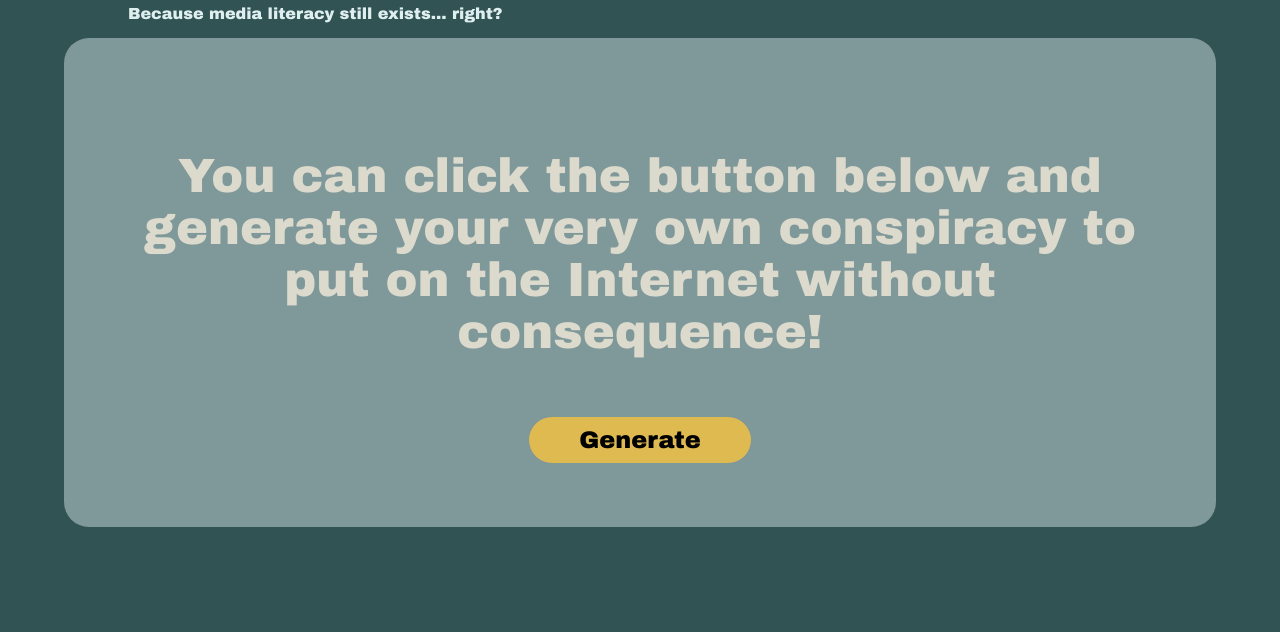
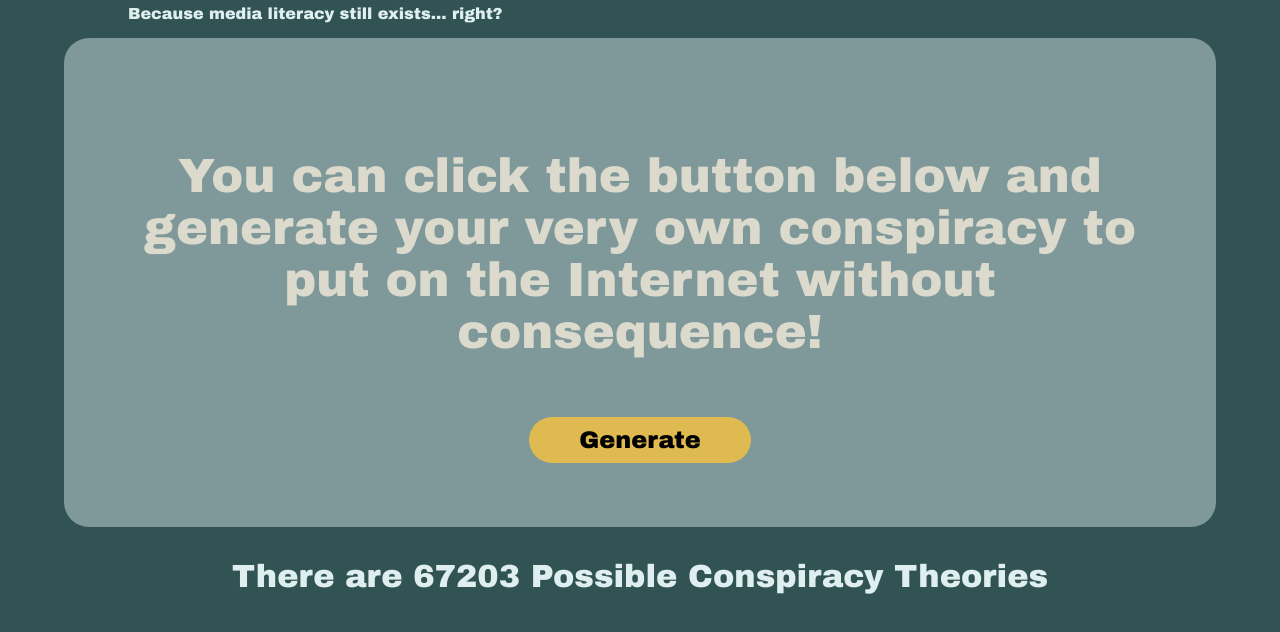
Before and after one commit to matthewkouveliotes/Conspiracy-Theory-Generator, a plain HTML site: page index.html in a window 1280 px wide. Shown: the part 144-776 px from the top of the page. Drawn offline with Linux system fonts and the light colour scheme.

Commit message:
i am so cooked bro

```diff
--- a/index.html
+++ b/index.html
@@ -18,5 +18,6 @@
     <p id="content">You can click the button below and generate your very own conspiracy to put on the Internet without consequence!</p>
     <button id="generate" onclick="createConspiracy()">Generate</button>
 </div>
+<p id="total"></p>
 </body>
 </html>
--- a/script.js
+++ b/script.js
@@ -3,22 +3,32 @@ var events;
 var groups;
 var things;
 var formats;
-
+var check = 0;
 function loadPresets() {
     fetch("./resources/people.txt").then((res) => res.text()).then((text) => {
         people = text.split('\n');
+        check++;
+        calculatePossible(check);
     }).catch((e) => console.error(e));
     fetch("./resources/events.txt").then((res) => res.text()).then((text) => {
         events = text.split('\n');
+        check++;
+        calculatePossible(check);
     }).catch((e) => console.error(e));
     fetch("./resources/groups.txt").then((res) => res.text()).then((text) => {
         groups = text.split('\n');
+        check++;
+        calculatePossible(check);
     }).catch((e) => console.error(e));
     fetch("./resources/things.txt").then((res) => res.text()).then((text) => {
         things = text.split('\n');
+        check++;
+        calculatePossible(check);
     }).catch((e) => console.error(e));
     fetch("./resources/formats.txt").then((res) => res.text()).then((text) => {
         formats = text.split('\n');
+        check++;
+        calculatePossible(check);
     }).catch((e) => console.error(e));
 }
 var currSpin = 0;
@@ -60,3 +70,38 @@ function createConspiracy() {
     document.getElementById("content").innerHTML = text;
 
 }
+
+function calculatePossible(checks) {
+    if(checks != 5) return;
+    var total = 0;
+    var eventAmt = events.length;
+    var peopleAmt = people.length;
+    var groupAmt = groups.length;
+    var thingAmt = things.length;
+    for(var i = 0; i < formats.length; i++) {
+        var tots = [];
+        var text = formats[i];
+        var peopleN = 0;
+        var amtPeople = text.match(/_Person_/g);
+        if(amtPeople != null) peopleN = amtPeople.length;
+        var groupN = 0;
+        var amtGroup = text.match(/_Group_/g);
+        if(amtGroup != null) groupN = amtGroup.length;
+        var eventN = 0;
+        var amtEvent = text.match(/_Event_/g);
+        if(amtEvent != null) eventN = amtEvent.length;
+        var thingN = 0;
+        var amtThing = text.match(/_Thing_/g);
+        if(amtThing != null) thingN = amtThing.length;
+        for(var j = 0; j <peopleN; j++) tots.push(peopleAmt);
+        for(var j = 0; j <groupN; j++) tots.push(groupAmt);
+        for(var j = 0; j <eventN; j++) tots.push(eventAmt);
+        for(var j = 0; j <thingN; j++) tots.push(thingAmt);
+        var ta = 1;
+        for(var j = 0; j < tots.length; j++) ta*=tots[j];
+        total += ta;
+
+
+    }
+    document.getElementById("total").innerHTML = "There are " + total + " Possible Conspiracy Theories";
+}
--- a/style.css
+++ b/style.css
@@ -49,3 +49,7 @@ body #home {
 #content {
     transition: transform 500ms;
 }
+#total {
+    text-align: center;
+    font-size: 200%;
+}
```
Also changed, not shown: resources/formats.txt. Lines whose indentation alone changed are shown as unchanged.
